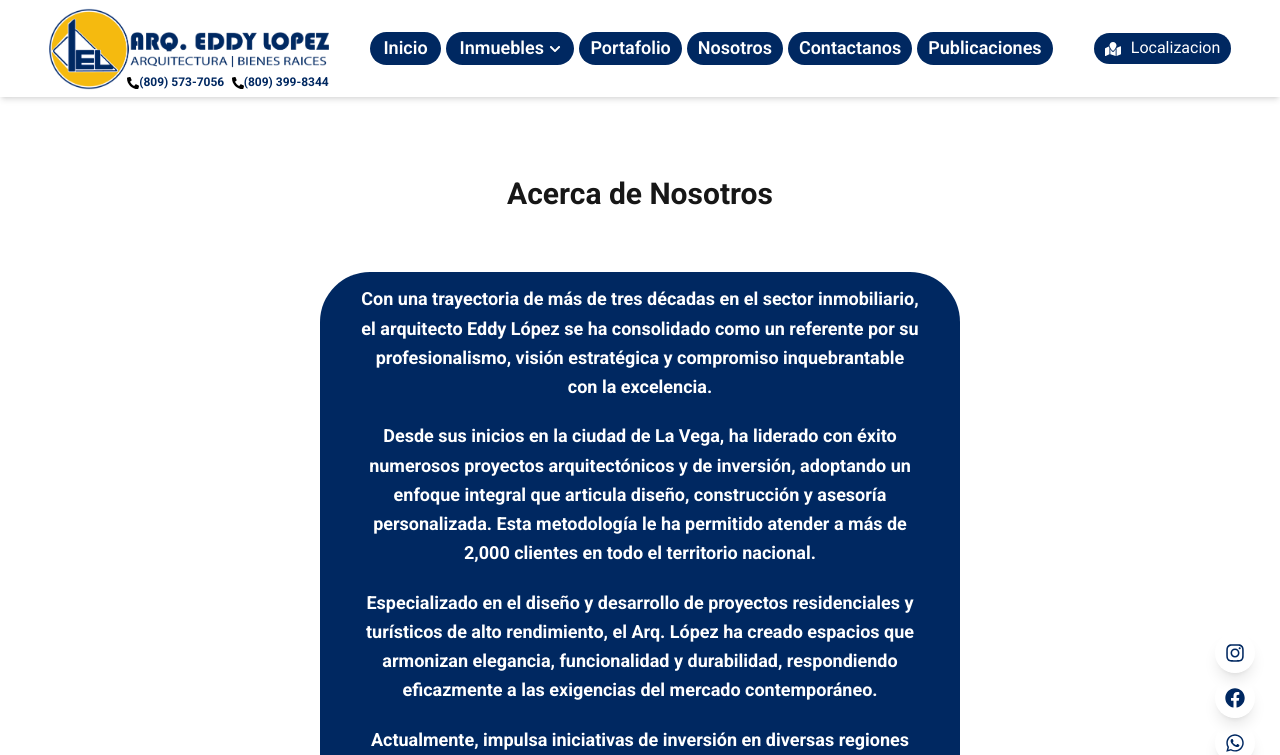
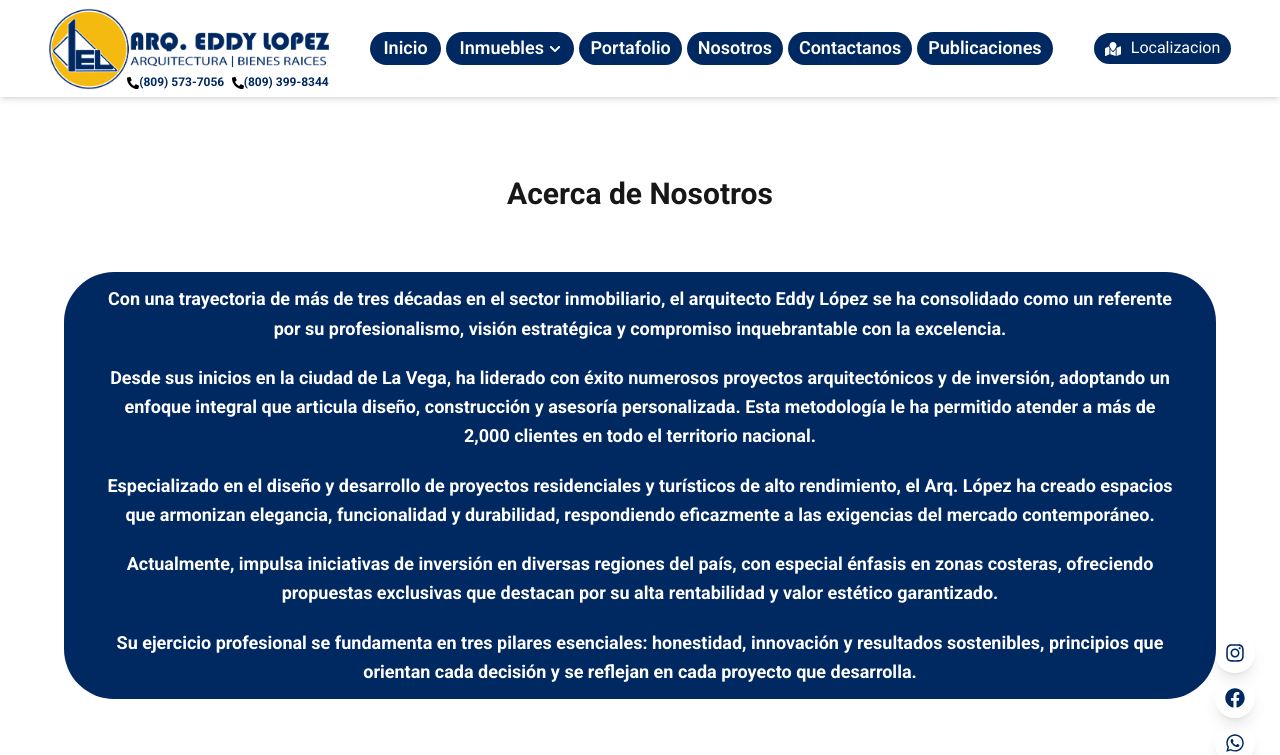
Before and after one commit to DavidRParra/EddyLopez, a Next.js app: page /nosotros in a window 1280 px wide. Shown: the top 755 px of the page. Built offline with nearby package versions, Linux system fonts and the light colour scheme.

Commit message:
Agregar imagen al Slicer y reducir el tamaño al texto en Portafolio

```diff
--- a/src/app/nosotros/page.tsx
+++ b/src/app/nosotros/page.tsx
@@ -29,14 +29,14 @@ function NosotrosPage() {
       ========================== */}
       <section
         className="
-          w-[80vw]
+          w-[90vw]
           mx-auto
           mt-12
           sm:mt-16
           mb-8
           sm:mb-10
 
-          max-w-5xl my-6 sm:my-10 space-y-4 sm:space-y-6
+          max-w-540 my-6 sm:my-10 space-y-4 sm:space-y-6
 
           bg-[#002861]
           text-white
--- a/src/app/page.tsx
+++ b/src/app/page.tsx
@@ -29,6 +29,9 @@ export default function Home() {
         {/* CARRUSEL RESPONSIVE */}
         <div className="w-[92vw] md:w-[75vw] my-4">
           <Slider {...settings} className="w-full">
+            <div className="w-full h-[30vh] sm:h-[50vh] md:h-[80vh]">
+              <Image src="/Casa-Jose-Slider1.jpeg" alt="Imagen fondo" width={1000} height={1000} className="w-full h-full object-cover rounded-lg" />
+            </div>
             <div className="w-full h-[30vh] sm:h-[50vh] md:h-[80vh]">
               <Image src="/Slider10.png" alt="Imagen fondo" width={1500} height={1000} className="w-full h-full object-cover rounded-lg" />
             </div>
```
Also changed, not shown: public/Casa-Jose-Slider1.jpeg (added), src/app/admin@2026/page.tsx (renamed from src/app/admin/page.tsx).
